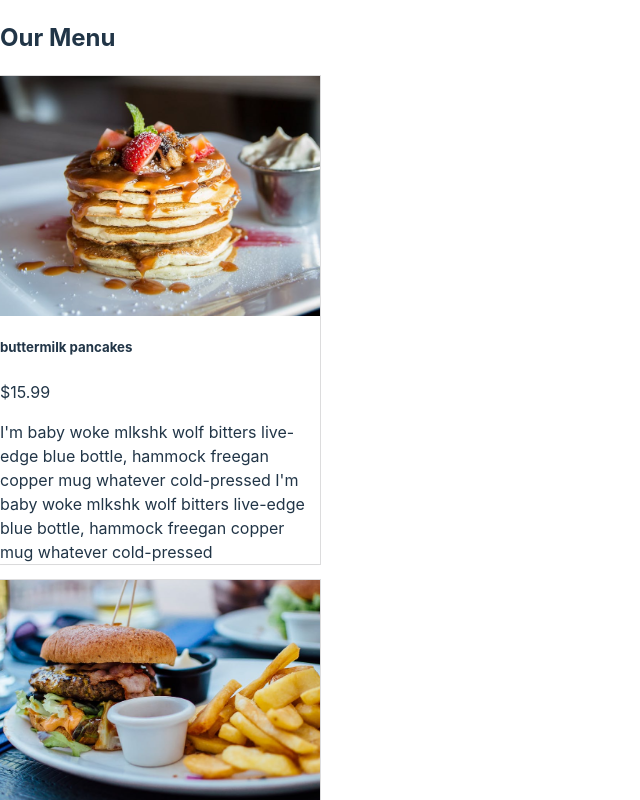
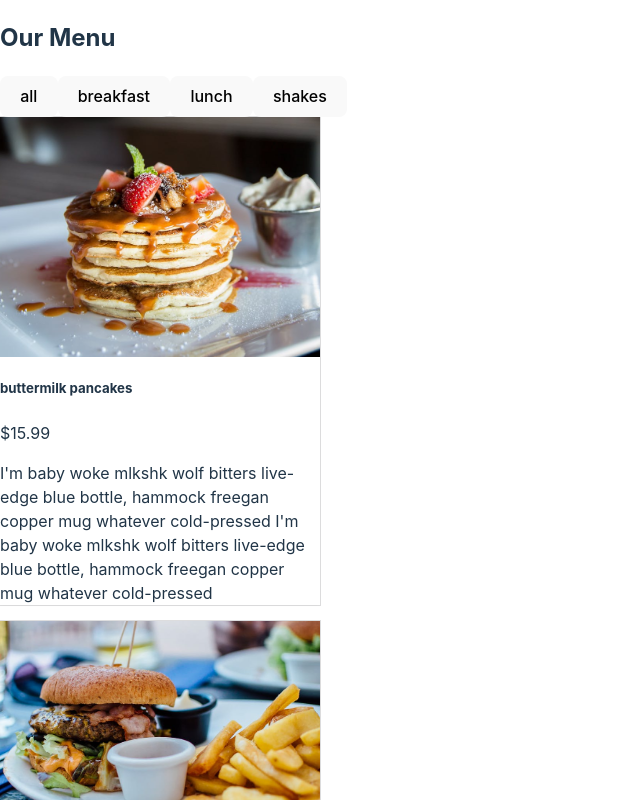
Before and after one commit to miawithcode/react-menu, a React (Vite) app: page / in a window 1280 px wide. Shown: the top 800 px of the page, without its empty margins (0-640 px from the left). Built offline with nearby package versions, Linux system fonts and the light colour scheme.

Commit message:
feat: add categories compnent

```diff
--- a/src/App.jsx
+++ b/src/App.jsx
@@ -4,6 +4,7 @@ import menu from './data';
 
 import Title from './components/Title';
 import Menu from './components/Menu';
+import Categories from './components/Categories';
 
 const allCategories = ['all', ...new Set(menu.map((item) => item.category))];
 
@@ -14,8 +15,11 @@ const App = () => {
 
   return (
     <main>
-      <Title titleText="Our Menu" />
-      <Menu menuItems={menuItems} />
+      <section>
+        <Title titleText="Our Menu" />
+        <Categories categories={categories} />
+        <Menu menuItems={menuItems} />
+      </section>
     </main>
   );
 };
--- /dev/null
+++ b/src/components/Categories.jsx
@@ -0,0 +1,13 @@
+const Categories = ({ categories }) => {
+  return (
+  <div>
+    {categories.map((category) => {
+      return (
+        <button type="button" key={category}>
+          {category}
+        </button>
+      );
+    })}
+  </div>)
+};
+export default Categories;
--- a/src/components/Menu.jsx
+++ b/src/components/Menu.jsx
@@ -2,11 +2,11 @@ import MenuItem from './MenuItem';
 
 const Menu = ({ menuItems }) => {
   return (
-    <section>
+    <div>
       {menuItems.map((menuItem) => {
         return <MenuItem key={menuItem.id} {...menuItem} />;
       })}
-    </section>
+    </div>
   );
 };
 export default Menu;
--- a/src/components/Title.jsx
+++ b/src/components/Title.jsx
@@ -1,8 +1,8 @@
 const Title = ({ titleText }) => {
   return (
-    <section>
+    <div>
       <h2>{titleText || 'Default Title'}</h2>
-    </section>
+    </div>
   );
 };
 export default Title;
```
Also changed, not shown: 1 other file (tests, documents, lock files or other folders).
